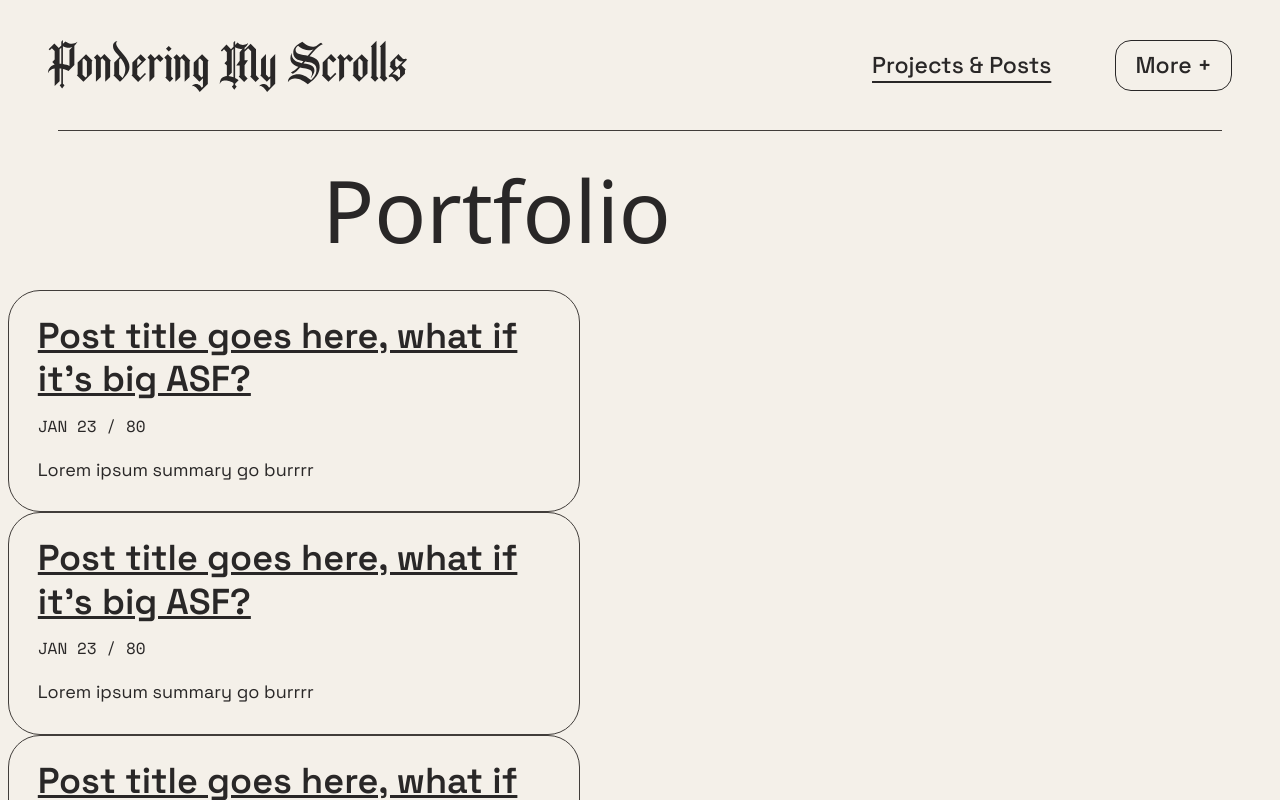
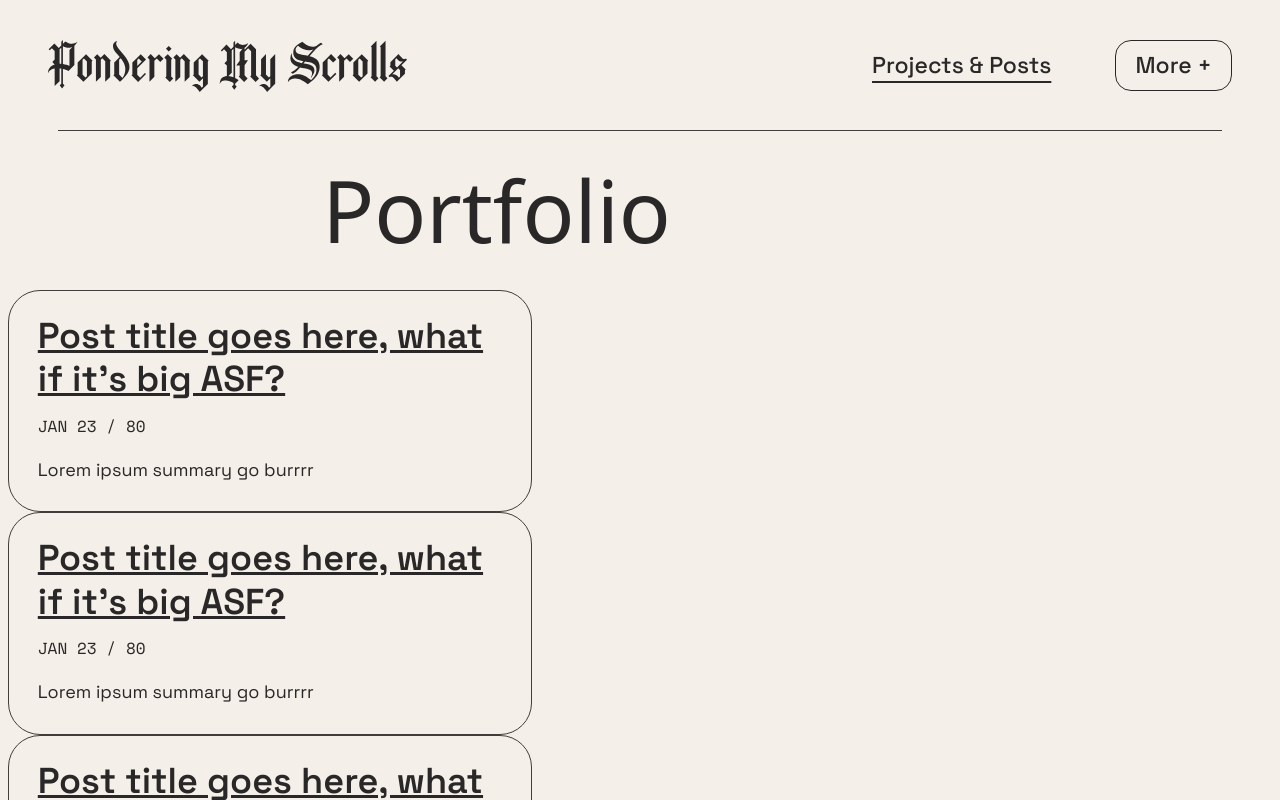
Before and after one commit to Pondering-My-Scrolls/pondering-my-scrolls-website, a Next.js app: page /projects-posts in a window 1280 px wide. Shown: the top 800 px of the page. Built offline with nearby package versions, Linux system fonts and the light colour scheme; a web font is replaced by a local one.

Commit message:
Update max-width

```diff
--- a/components/post-preview/post-preview.scss
+++ b/components/post-preview/post-preview.scss
@@ -4,7 +4,7 @@
     border: 1px solid $not-black;
     border-radius: 2rem;
     padding: 1.5rem 1.8rem 1.8rem 1.8rem;
-    max-width: 32rem;
+    max-width: 29rem;
 
     h2 a {
         font-size: 2.25rem;
```
